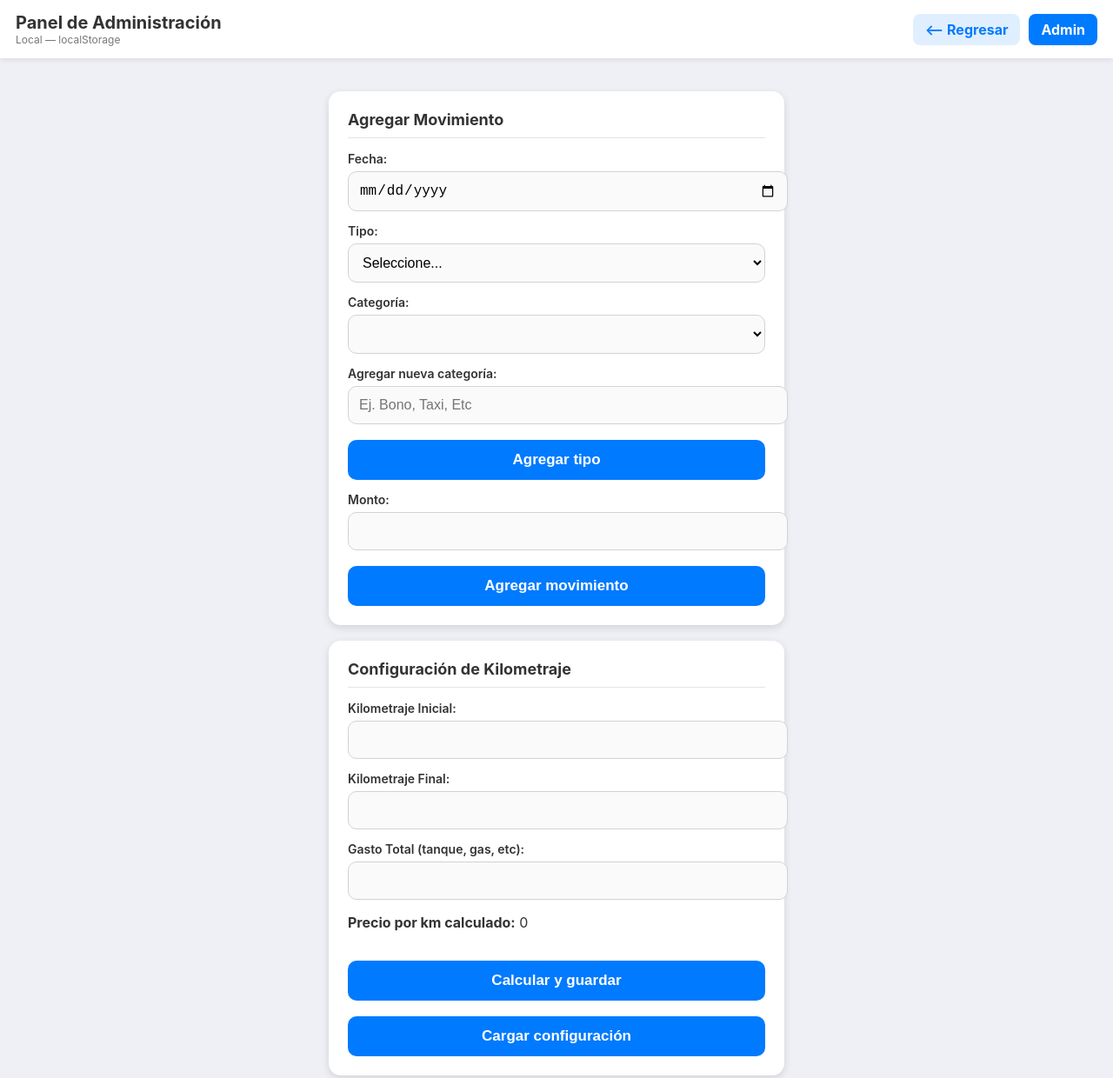
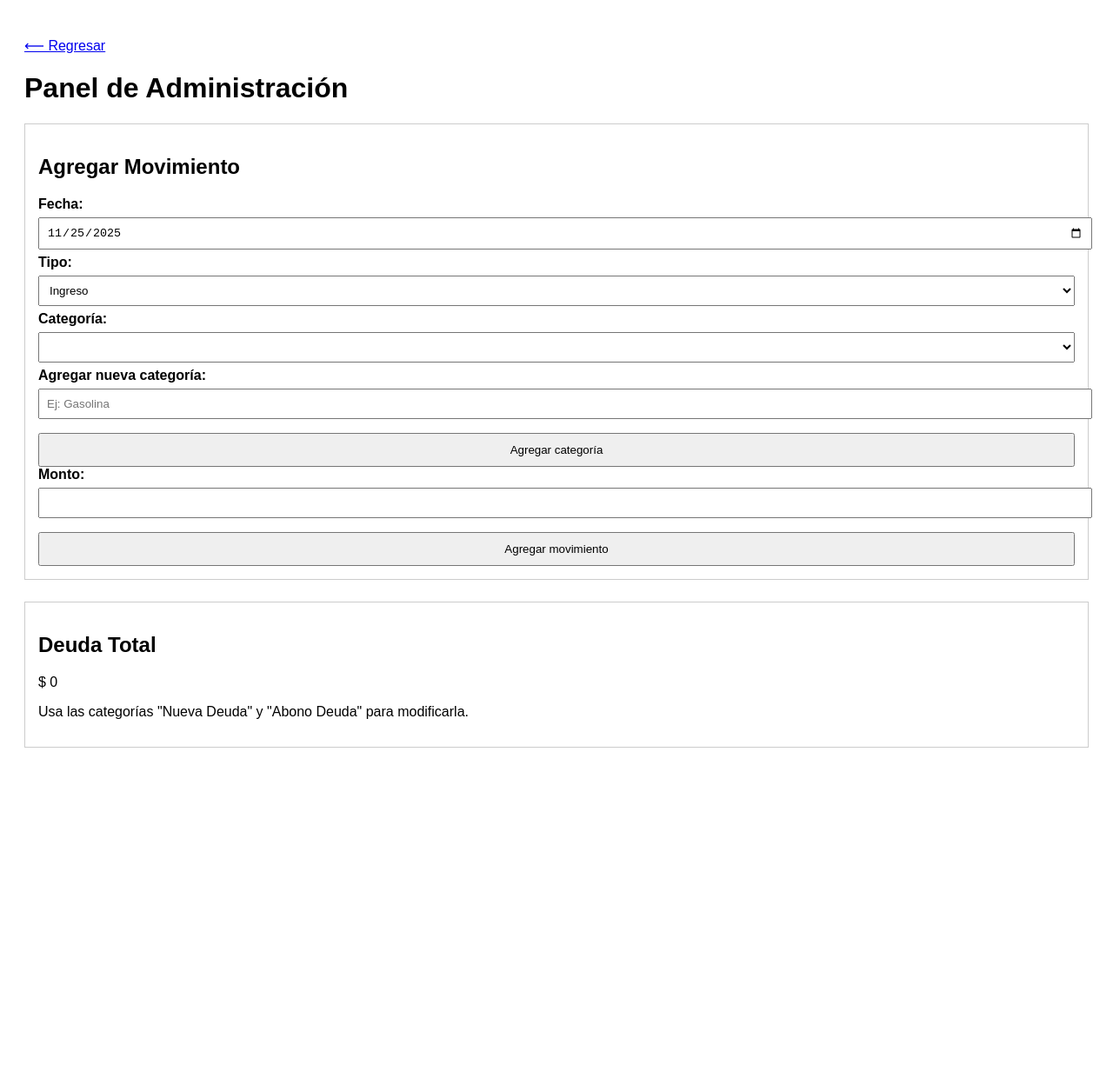
Before and after one commit to hecagus/PRESUPUESTO-MENSUAL, a plain HTML site: page admin.html in a window 1280 px wide. Shown: the top 1240 px of the page at 87% size. After the commit the page ends 913 px from the top, so only its background shows below. Drawn offline with Linux system fonts and the light colour scheme.

Commit message:
Update admin.html

```diff
--- a/admin.html
+++ b/admin.html
@@ -2,86 +2,59 @@
 <html lang="es">
 <head>
     <meta charset="UTF-8">
-    <meta name="viewport" content="width=device-width, initial-scale=1.0">
-    <title>Panel de Administración</title>
-    <link rel="stylesheet" href="assets/css/style.css">
+    <title>Administración</title>
+    <style>
+        body { font-family: Arial; padding: 20px; }
+        label { font-weight: bold; }
+        input, select { width: 100%; padding: 8px; margin: 6px 0; }
+        button { padding: 10px; width: 100%; margin-top: 10px; }
+        a { display: block; margin: 15px 0; }
+        .box { padding: 15px; border: 1px solid #ccc; margin-bottom: 25px; }
+    </style>
 </head>
-
 <body>
 
-<header class="app-header">
-    <div class="header-inner">
-        <div class="brand">
-            <div class="logo">Panel de Administración</div>
-            <div class="small muted">Local — localStorage</div>
-        </div>
-        <nav class="tabs">
-            <a href="index.html" class="tab">⟵ Regresar</a>
-            <a href="admin.html" class="tab active">Admin</a>
-        </nav>
-    </div>
-</header>
+    <a href="index.html">⟵ Regresar</a>
+    <h1>Panel de Administración</h1>
 
-<main class="container">
-
-    <!-- ==========================
+    <!-- =========================
           AGREGAR MOVIMIENTO
-    ============================ -->
-    <section class="card">
+    ========================== -->
+    <div class="box">
         <h2>Agregar Movimiento</h2>
 
         <label>Fecha:</label>
-        <input type="date" id="movFecha">
+        <input type="date" id="fecha" value="2025-11-25">
 
         <label>Tipo:</label>
-        <select id="movTipo" onchange="cambiarTipo()">
-            <option value="">Seleccione...</option>
-            <option value="ingreso">Ingreso</option>
-            <option value="gasto">Gasto</option>
+        <select id="tipo">
+            <option>Ingreso</option>
+            <option>Gasto</option>
         </select>
 
-        <label id="labelCategoria">Categoría:</label>
-        <select id="movCategoria"></select>
+        <label>Categoría:</label>
+        <select id="categoria"></select>
 
         <label>Agregar nueva categoría:</label>
-        <input type="text" id="nuevoTipo" placeholder="Ej. Bono, Taxi, Etc">
-
-        <button onclick="agregarNuevoTipo()">Agregar tipo</button>
+        <input type="text" id="nuevaCategoria" placeholder="Ej: Gasolina">
+        <button onclick="agregarCategoria()">Agregar categoría</button>
 
         <label>Monto:</label>
-        <input type="number" id="movMonto">
+        <input type="number" id="monto">
 
         <button onclick="agregarMovimiento()">Agregar movimiento</button>
-    </section>
+    </div>
 
-    <!-- ==========================
-          CONFIGURACIÓN KM
-    ============================ -->
-    <section class="card">
-        <h2>Configuración de Kilometraje</h2>
+    <!-- =========================
+            MOSTRAR DEUDA
+    ========================== -->
+    <div class="box">
+        <h2>Deuda Total</h2>
+        <p>$ <span id="deudaTotalLabel">0</span></p>
+        <p>Usa las categorías "Nueva Deuda" y "Abono Deuda" para modificarla.</p>
+    </div>
 
-        <label>Kilometraje Inicial:</label>
-        <input type="number" id="kmInicial">
-
-        <label>Kilometraje Final:</label>
-        <input type="number" id="kmFinal">
-
-        <label>Gasto Total (tanque, gas, etc):</label>
-        <input type="number" id="kmGasto">
-
-        <p><strong>Precio por km calculado:</strong> <span id="precioKmCalc">0</span></p>
-
-        <button onclick="calcularKm()">Calcular y guardar</button>
-        <button onclick="cargarKm()">Cargar configuración</button>
-    </section>
-
-</main>
-
-<script src="assets/js/app.js"></script>
-<script>
-    document.addEventListener("DOMContentLoaded", cargarKm);
-    document.addEventListener("DOMContentLoaded", cambiarTipo);
-</script>
+    <script src="app.js"></script>
 
 </body>
 </html>
```
